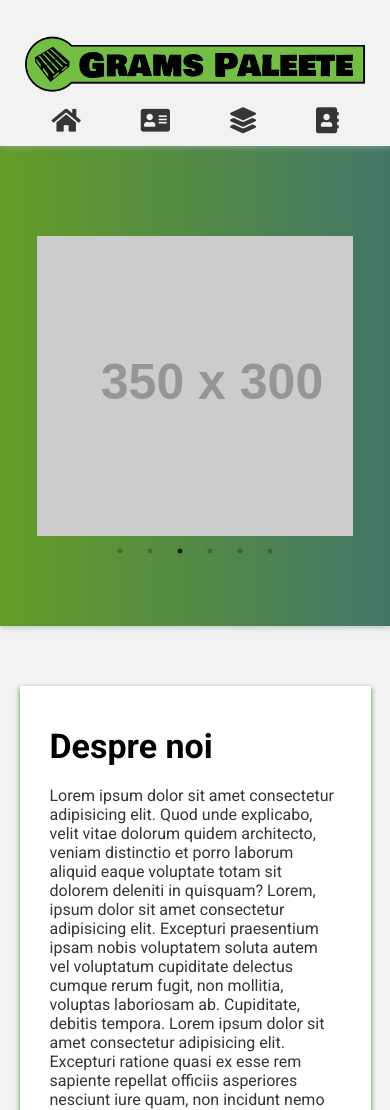
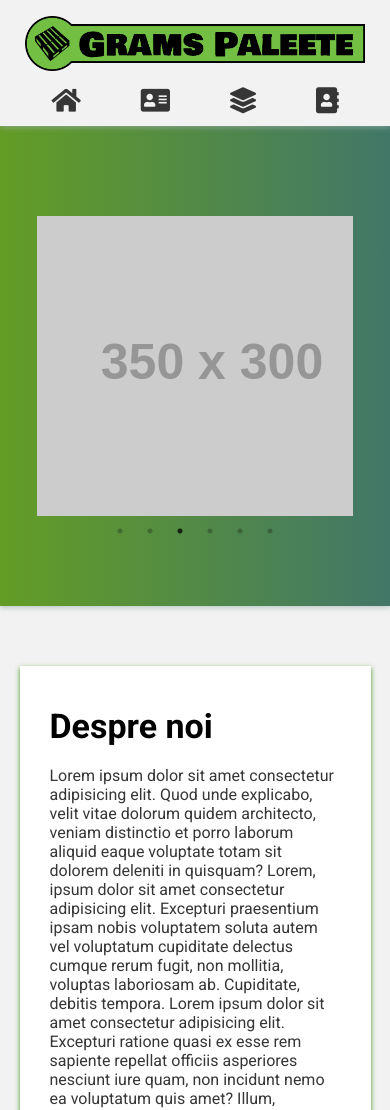
Before and after one commit to Morosan/gramspaleete, a website: page index.html in a window 390 px wide. Shown: the top 1110 px of the page. Drawn offline with nearby package versions, Linux system fonts and the light colour scheme; placeholder pictures from the web are drawn by us.

Commit message:
mobile nav

```diff
--- a/css/main.css
+++ b/css/main.css
@@ -325,16 +325,17 @@ footer span {
     flex-direction: column;
     max-width: 100%;
     margin: 1.6rem auto 2rem;
-    height: 11rem;
+    height: 9rem;
   }
 
   nav .logo-wrapper {
     text-align: center;
-    margin-top: 2rem;
   }
 
   nav .logo-wrapper img {
     width: 34rem;
+    top: initial;
+    transform: none;
   }
 
   nav .nav-items-wrapper {
@@ -348,7 +349,7 @@ footer span {
   }
 
   .slick-slider-wrapper {
-    margin-top: 14.6rem;
+    margin-top: 12.6rem;
     padding: 9rem 0 6rem;
   }
 
```
